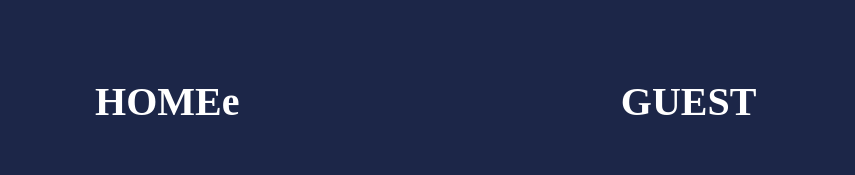
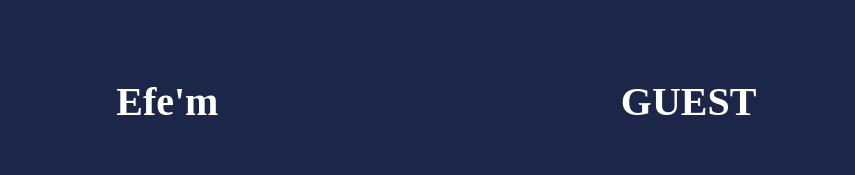
Before and after one commit to feyzafacan/Score-Board, a plain HTML site: page index.html in a window 1280 px wide. Shown: the top 175 px of the page, without its empty margins (212-1067 px from the left). Drawn offline with Linux system fonts and the light colour scheme; a web font is replaced by a local one.

Commit message:
attempt2

```diff
--- a/index.html
+++ b/index.html
@@ -7,7 +7,7 @@
 <body>
     <div class="container">
         <div id="home" class="team">
-            <h3 class="teamname">HOMEe</h3>
+            <h3 class="teamname">Efe'm</h3>
             <p class="teamscore" id="homescore">000</p>
             <div class="team-addpoints">
                 <button class="points-btn" id="home1" onclick="increment_home1()">+1</button>
```
